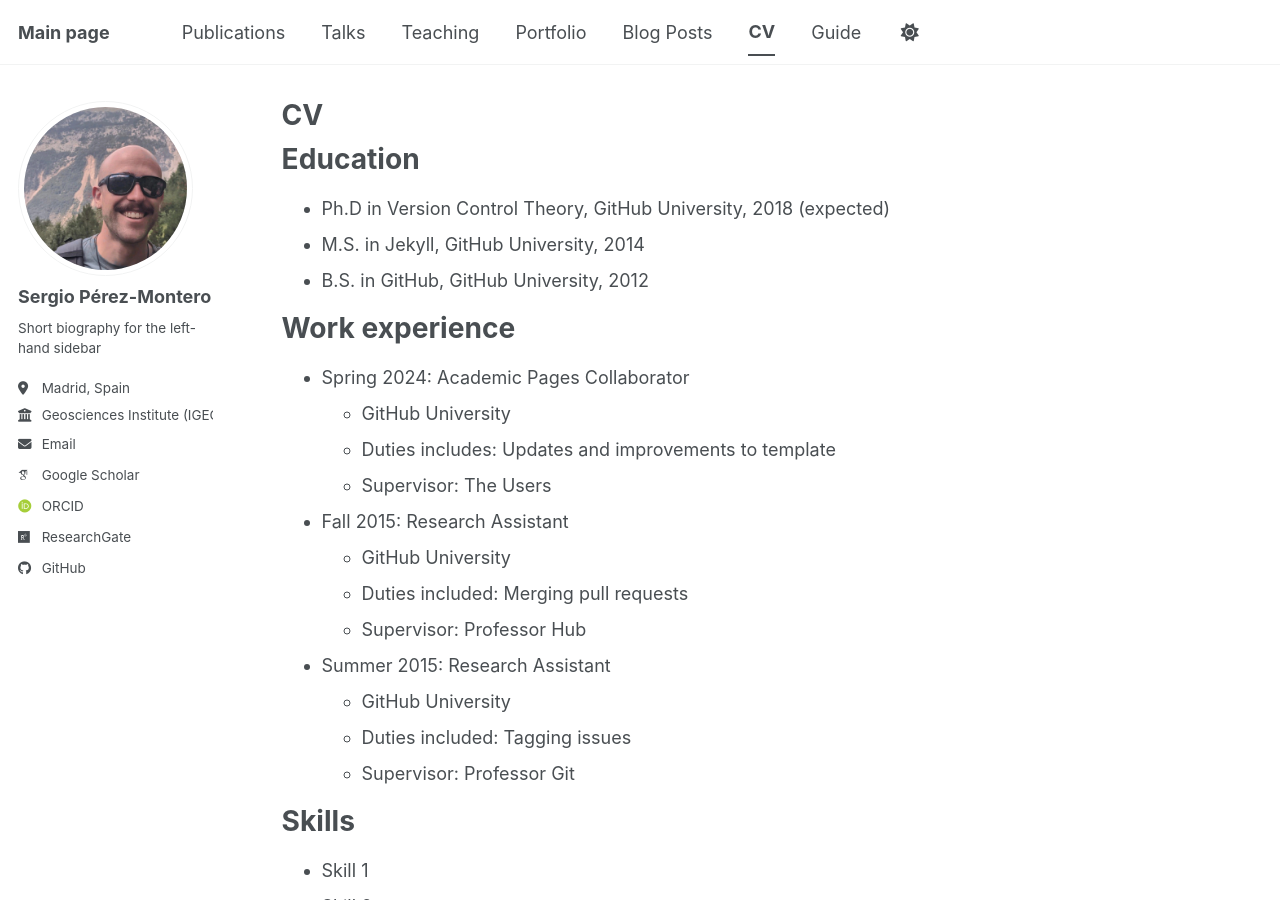
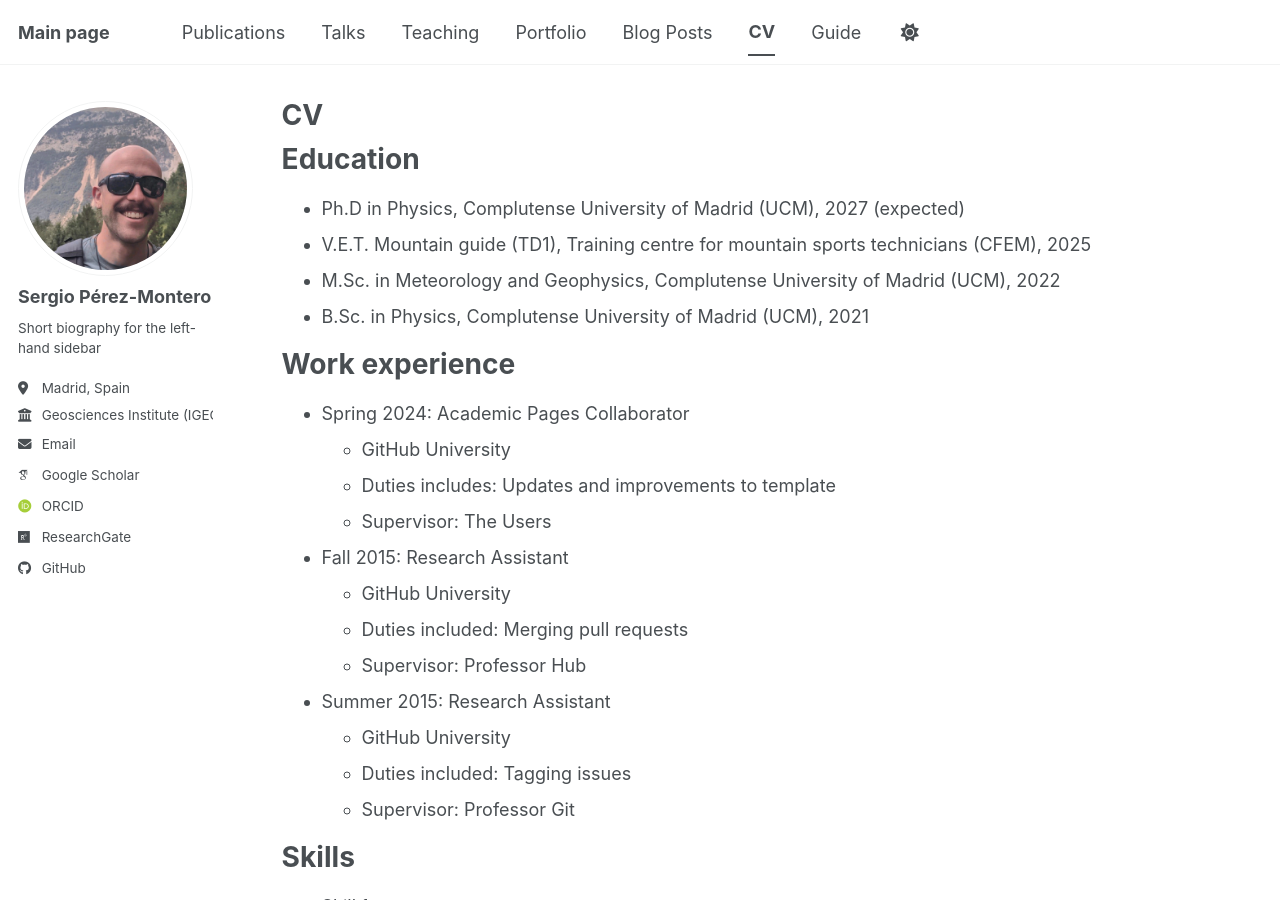
Before and after one commit to sperezmont/sperezmont.github.io, a Jekyll site: the page built from _pages/cv.md, in a window 1280 px wide and 900 px high. Built offline with Jekyll 4.4.1, drawn with Linux system fonts in a browser that asks for light colours; some web fonts are replaced; a script bundle is joined from its source files by our own code; library files that are not in the unit come from our copies.

Commit message:
Update cv.md

```diff
--- a/_pages/cv.md
+++ b/_pages/cv.md
@@ -11,9 +11,10 @@
 
 Education
 ======
-* Ph.D in Version Control Theory, GitHub University, 2018 (expected)
-* M.S. in Jekyll, GitHub University, 2014
-* B.S. in GitHub, GitHub University, 2012
+* Ph.D in Physics, Complutense University of Madrid (UCM), 2027 (expected)
+* V.E.T. Mountain guide (TD1), Training centre for mountain sports technicians (CFEM), 2025
+* M.Sc. in Meteorology and Geophysics, Complutense University of Madrid (UCM), 2022
+* B.Sc. in Physics, Complutense University of Madrid (UCM), 2021
 
 Work experience
 ======
```
